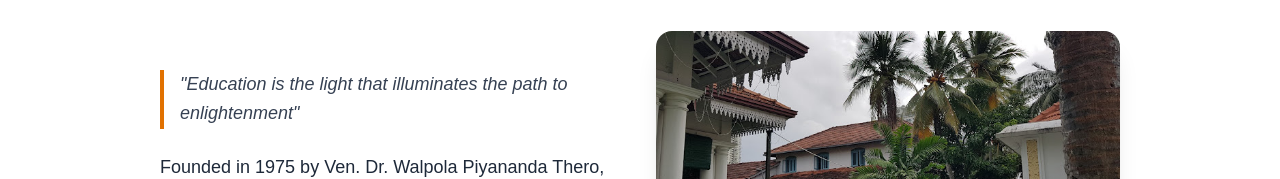
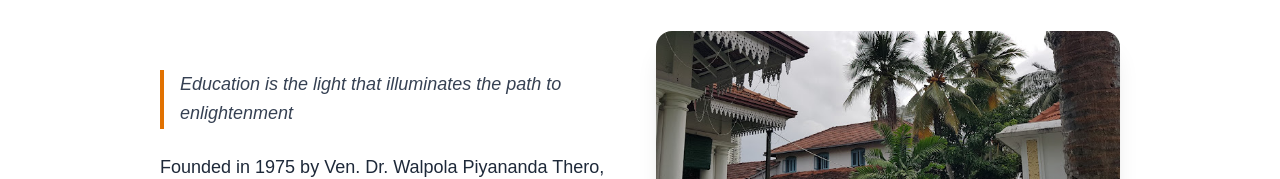
Before and after one commit to HansakaKaveesh/sudarshanarama-temple, a Next.js app: page /dhamma-school in a window 1280 px wide. Shown: the part 757-936 px from the top of the page. Built offline with nearby package versions, Linux system fonts and the light colour scheme.

Commit message:
Remove quotes from the educational quote in Dhamma School page for improved readability

```diff
--- a/src/app/dhamma-school/page.js
+++ b/src/app/dhamma-school/page.js
@@ -74,7 +74,7 @@ export default function DhammaSchool() {
   <div className="flex flex-col lg:flex-row gap-8 items-center">
     <div className="lg:w-1/2 space-y-6">
       <p className="text-lg leading-relaxed text-gray-700 italic border-l-4 border-amber-600 pl-4">
-        "Education is the light that illuminates the path to enlightenment"
+        Education is the light that illuminates the path to enlightenment
       </p>
       <p className="text-lg leading-relaxed text-gray-800">
         Founded in 1975 by Ven. Dr. Walpola Piyananda Thero, Sri Sumangala Dhamma School has blossomed from a small meditation group to a premier institution nurturing over 50,000 students in Buddhist philosophy. Our journey reflects the timeless wisdom of the Dhamma adapting to modern education.
```
